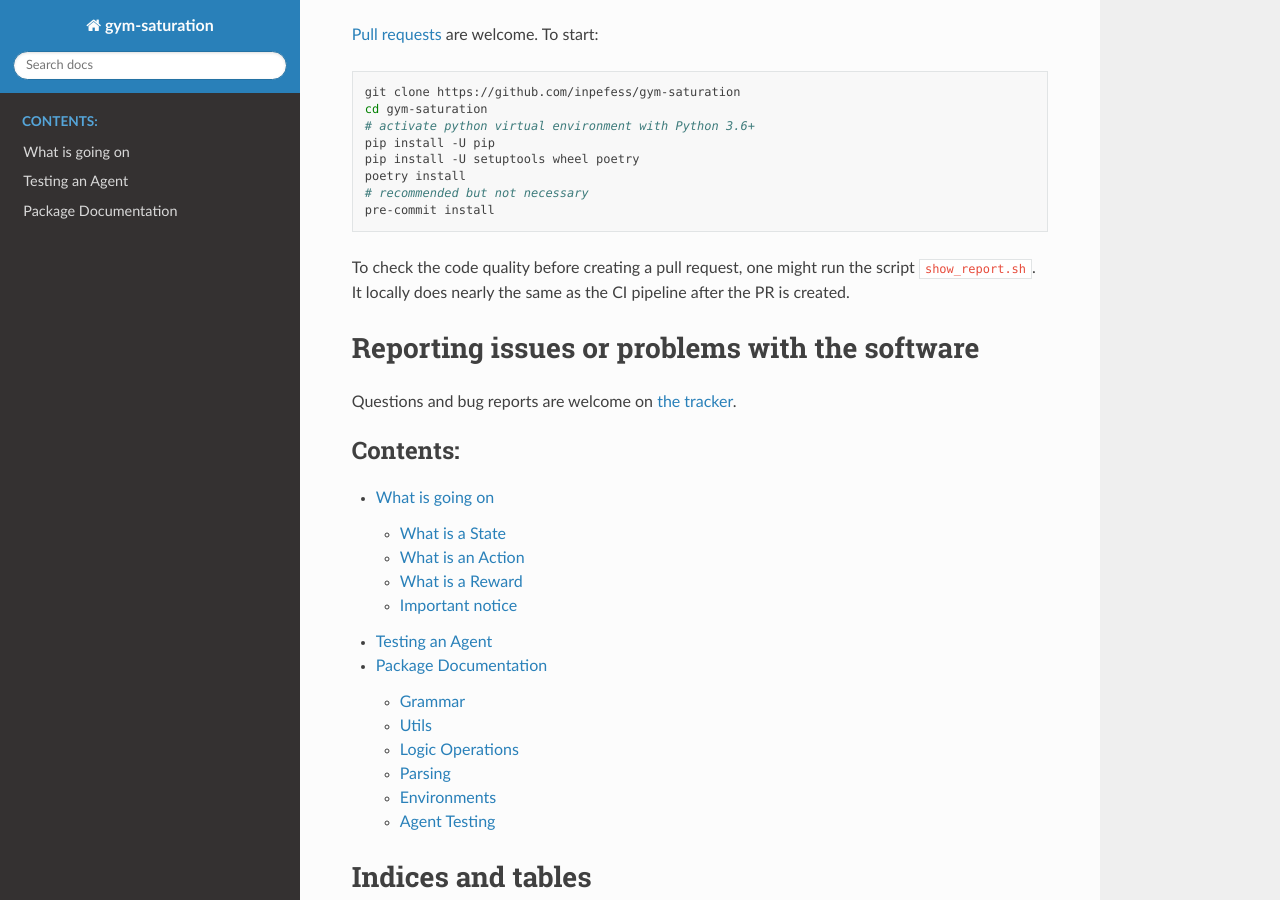
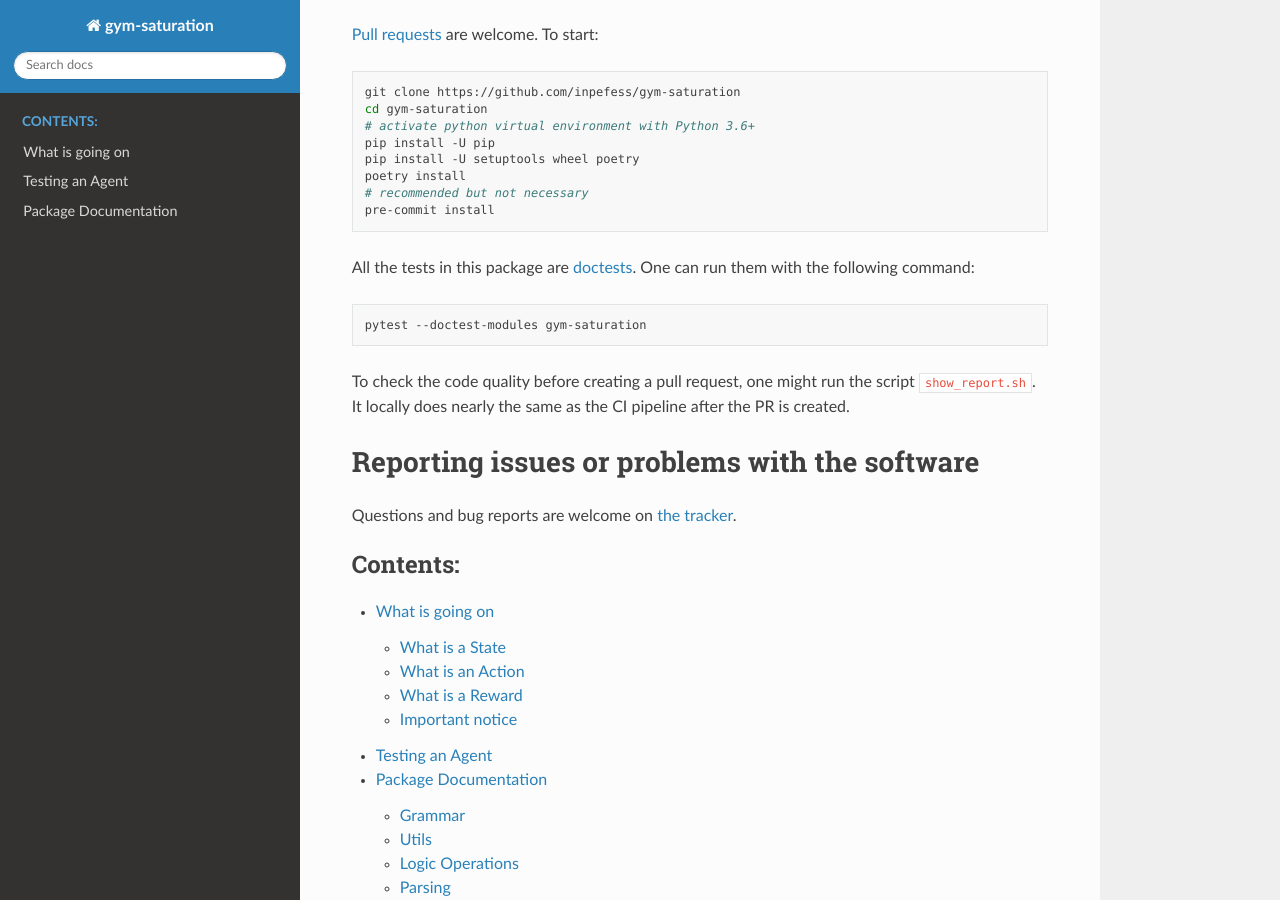
Before and after one commit to inpefess/gym-saturation, a Sphinx documentation site: the page built from doc/source/index.rst, in a window 1280 px wide and 900 px high, scrolled down 910 px. Built offline with Sphinx 7.4.7 and the Read the Docs theme 2.0.0, drawn with Linux system fonts in a browser that asks for light colours.

Commit message:
mention how to run the tests for the package explicitly

```diff
--- a/doc/source/index.rst
+++ b/doc/source/index.rst
@@ -77,6 +77,14 @@ welcome. To start:
    # recommended but not necessary
    pre-commit install
 
+All the tests in this package are
+`doctests <https://docs.python.org/3/library/doctest.html>`__. One can
+run them with the following command:
+
+.. code:: sh
+
+   pytest --doctest-modules gym-saturation
+
 To check the code quality before creating a pull request, one might run
 the script ``show_report.sh``. It locally does nearly the same as the CI
 pipeline after the PR is created.
```
Also changed, not shown: README.md (+6 -1 lines).
